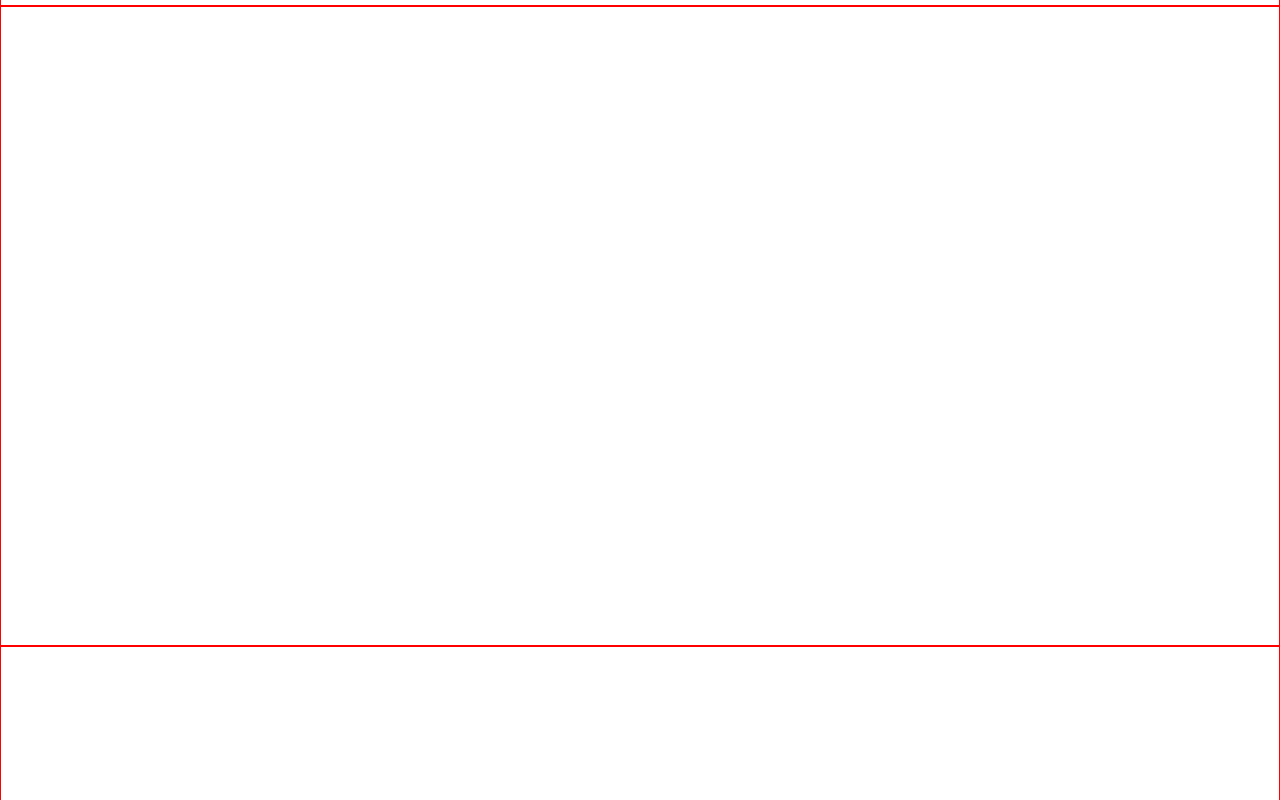
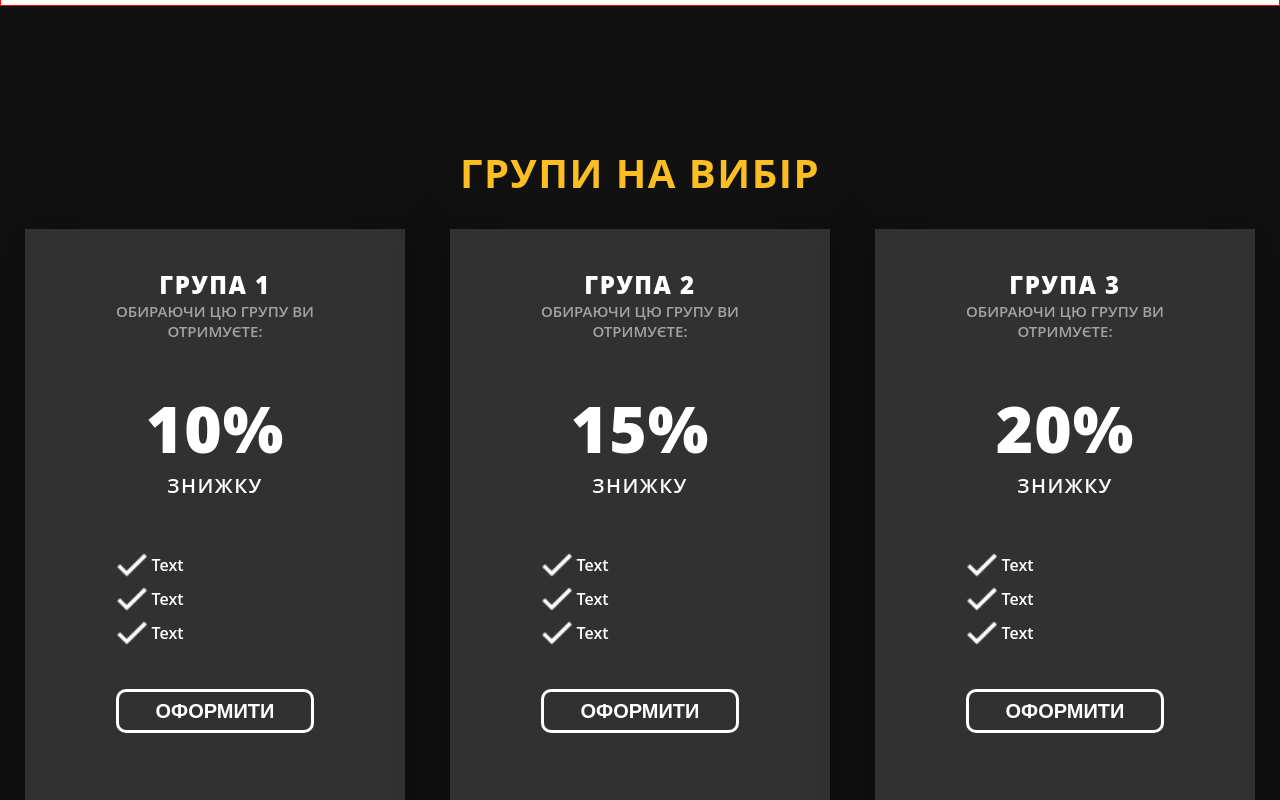
Before and after one commit to artemstakhov/fitness-gym-UI, a React (Create React App) app: page / in a window 1280 px wide. Shown: the part 2440-3240 px from the top of the page. Built offline with nearby package versions, Linux system fonts and the light colour scheme.

Commit message:
add group block

```diff
--- /dev/null
+++ b/src/containers/Landing/Components/Groups/Components/Card.jsx
@@ -0,0 +1,42 @@
+import React from 'react';
+import styles from './Card.module.css';
+import Mark from './Images/check-mark.png';
+
+
+const Card = (props) => {
+    return (
+        <div className={styles.wrapper}>
+            <div className={styles.content}>
+                <div className={styles.group}>
+                    <h2 className={styles.title}>
+                        ГРУПА {props.num}
+                    </h2>
+                    <p className={styles.description}>
+                        ОБИРАЮЧИ ЦЮ ГРУПУ ВИ ОТРИМУЄТЕ:
+                    </p>
+                </div>
+                <div className={styles.discount}>
+                    <p className={styles.persentWrapp}><span className={styles.persent}>{props.persent}%</span> <span className={styles.text}>ЗНИЖКУ</span></p>
+                </div>
+
+                <div className={styles.additionally}>
+                    <div className={styles.additionallyDesc}>
+                        <img src={Mark} alt="" />
+                        <p className={styles.textMark}>Text</p>
+                    </div>
+                    <div className={styles.additionallyDesc}>
+                        <img src={Mark} alt="" />
+                        <p className={styles.textMark}>Text</p>
+                    </div>
+                    <div className={styles.additionallyDesc}>
+                        <img src={Mark} alt="" />
+                        <p className={styles.textMark}>Text</p>
+                    </div>
+                    <button className={styles.submit}>ОФОРМИТИ</button>
+                </div>
+            </div>
+        </div>
+    )
+}
+
+export default Card;
--- /dev/null
+++ b/src/containers/Landing/Components/Groups/Components/Card.module.css
@@ -0,0 +1,179 @@
+body {
+    margin: 0;
+    padding: 0;
+    font-size: 15px;
+    overflow-x: hidden;
+    width: 100%;
+  }
+  div, header, aside, p, input, button, a, form, span, ul, li {
+    box-sizing: border-box;
+  }
+
+  h1, h2, h3, h4, h5, h6, p {
+    margin: 0;
+  }
+  a {
+    text-decoration: none;
+  }
+
+  .wrapper {
+    width: 380px;
+    height: 72.8vh;
+    display: flex;
+    justify-content: center;
+    align-items: center;
+    background: #313131;
+    box-shadow: 0px 9px 40px 10px rgba(0, 0, 0, 0.25);
+  }
+
+  .content {
+    width: 198px;
+    height: 63vh;
+  }
+
+  .group {
+    display: flex;
+    flex-direction: column;
+    justify-content: center;
+    align-items: center;
+    text-align: center;
+  }
+
+  .title {
+    font-family: 'Nunito Sans' sans-serif;
+    font-style: normal;
+    font-weight: 800;
+    font-size: 24px;
+    line-height: 33px;
+    text-align: center;
+    letter-spacing: 1.5px;
+
+    color: #FFFFFF;
+  }
+
+  .description {
+    font-family: 'Nunito Sans' sans-serif;
+    font-style: normal;
+    font-weight: 600;
+    font-size: 15px;
+
+    color: #A3A3A3;
+  }
+
+  .discount {
+    width: 100%;
+    height: 25.2vh;
+    display: flex;
+    justify-content: center;
+    align-items: center;
+  }
+
+  .persentWrapp{
+    display: flex;
+    flex-direction: column;
+    justify-content: center;
+    align-items: center;
+    font-family: 'Nunito Sans' sans-serif;
+    font-style: normal;
+    font-weight: 600;
+    font-size: 20px;
+    line-height: 27px;
+    text-align: center;
+    letter-spacing: 1.5px;
+    color: #FFFFFF;
+
+  }
+  .persent {
+    font-family: 'Nunito Sans' sans-serif;
+    font-style: normal;
+    font-weight: 900;
+    font-size: 64px;
+    line-height: 87px;
+    text-align: center;
+    letter-spacing: 1px;
+    color: #FFFFFF;
+  }
+
+  .additionally {
+    margin-top: 10px;
+  }
+
+  .additionallyDesc {
+    height: 24px;
+    width: 100%;
+    margin-bottom: 10px;
+    display: flex;
+  }
+
+  .textMark {
+    font-family: 'Nunito Sans' sans-serif;
+    font-style: normal;
+    font-weight: 600;
+    font-size: 16px;
+    line-height: 24px;
+    /* identical to box height, or 150% */
+    color: #FFFFFF;
+    margin-left: 4px;
+  }
+
+  .submit {
+    display: flex;
+    justify-content: center;
+    align-items: center;
+    padding: 10px;
+    width: 198px;
+    height: 44px;
+    border: 3px solid #FFFFFF;
+    border-radius: 10px;
+    background: none;
+    cursor: pointer;
+
+    margin-top: 44px;
+
+    font-family: 'Nunito Sans' sans-serif;
+    font-style: normal;
+    font-weight: 700;
+    font-size: 20px;
+    line-height: 24px;
+    display: flex;
+    align-items: center;
+    text-align: center;
+
+    color: #FFFFFF;
+  }
+
+
+  /* hovers */
+
+  .wrapper:hover {
+    background: #FBBE23;
+  }
+
+  .wrapper:hover .submit {
+    color: black;
+    border: 3px solid black;
+  }
+
+  .wrapper:hover .title {
+    color: black;
+  }
+
+  .wrapper:hover .description {
+    color: #6C561C;
+  }
+
+  .wrapper:hover .textMark {
+    color: black;
+  }
+
+  .wrapper:hover .persentWrapp {
+    color: black;
+  }
+
+  .wrapper:hover .persent {
+    color: black;
+  }
+
+  .wrapper:hover img {
+    filter: brightness(0);
+  }
--- /dev/null
+++ b/src/containers/Landing/Components/Groups/Groups.jsx
@@ -0,0 +1,22 @@
+import React from 'react';
+import styles from './Groups.module.css';
+import Card from './Components/Card';
+
+const Groups = () => {
+    return (
+        <div className={styles.wrapper}>
+            <div className={styles.content}>
+                <div className={styles.titleWrapper}>
+                    <h1 className={styles.title}>ГРУПИ НА ВИБІР</h1>
+                </div>
+                <div className={styles.cards}>
+                    <Card persent='10' num='1'/>
+                    <Card persent='15' num='2'/>
+                    <Card persent='20' num='3'/>
+                </div>
+            </div>
+        </div>
+    )
+}
+
+export default Groups;
--- /dev/null
+++ b/src/containers/Landing/Components/Groups/Groups.module.css
@@ -0,0 +1,59 @@
+body {
+    margin: 0;
+    padding: 0;
+    font-size: 15px;
+    overflow-x: hidden;
+    width: 100%;
+  }
+  div, header, aside, p, input, button, a, form, span, ul, li {
+    box-sizing: border-box;
+  }
+
+  h1, h2, h3, h4, h5, h6, p {
+    margin: 0;
+  }
+  a {
+    text-decoration: none;
+  }
+
+  .wrapper {
+    height: 118.6vh;
+    width: 100%;
+    background: #111111;
+    display: flex;
+    justify-content: center;
+    align-items: center;
+  }
+
+  .content {
+    height: 90vh;
+    width: 1230px;
+  }
+
+  .titleWrapper {
+    width: 100%;
+    height: 10.4vh;
+    margin-top: 10px;
+    display: flex;
+    justify-content: center;
+    align-items: center;
+  }
+
+  .title {
+    font-family: 'Nunito Sans' sans-serif;
+    font-style: normal;
+    font-size: 40px;
+    line-height: 55px;
+    text-align: center;
+    letter-spacing: 1.5px;
+    color: #FBBE23;
+
+  }
+
+  .cards {
+    height: 72.8vh;
+    width: 100%;
+    margin-top: 15px;
+    display: flex;
+    justify-content: space-between;
+  }
--- a/src/containers/Landing/Landing.jsx
+++ b/src/containers/Landing/Landing.jsx
@@ -1,14 +1,15 @@
 import React from 'react';
 import styles from './Landing.module.css';
 import MainFrame from './Components/MainFrame/MainFrame';
+import Groups from './Components/Groups/Groups';
 
 const Landing = () => {
     return (
         <div className={styles.wrapper}>
-            <MainFrame/>
+            <MainFrame />
             <div className={styles.row}></div>
             <div className={styles.row}></div>
-            <div className={styles.row}></div>
+            <Groups />
             <div className={styles.row}></div>
             <div className={styles.row}></div>
         </div>
```
Also changed, not shown: src/containers/Landing/Components/Gallery/Gallery.jsx (added), src/containers/Landing/Components/Gallery/Gallery.module.css (added), src/containers/Landing/Components/Groups/Components/Images/check-mark.png (added).
